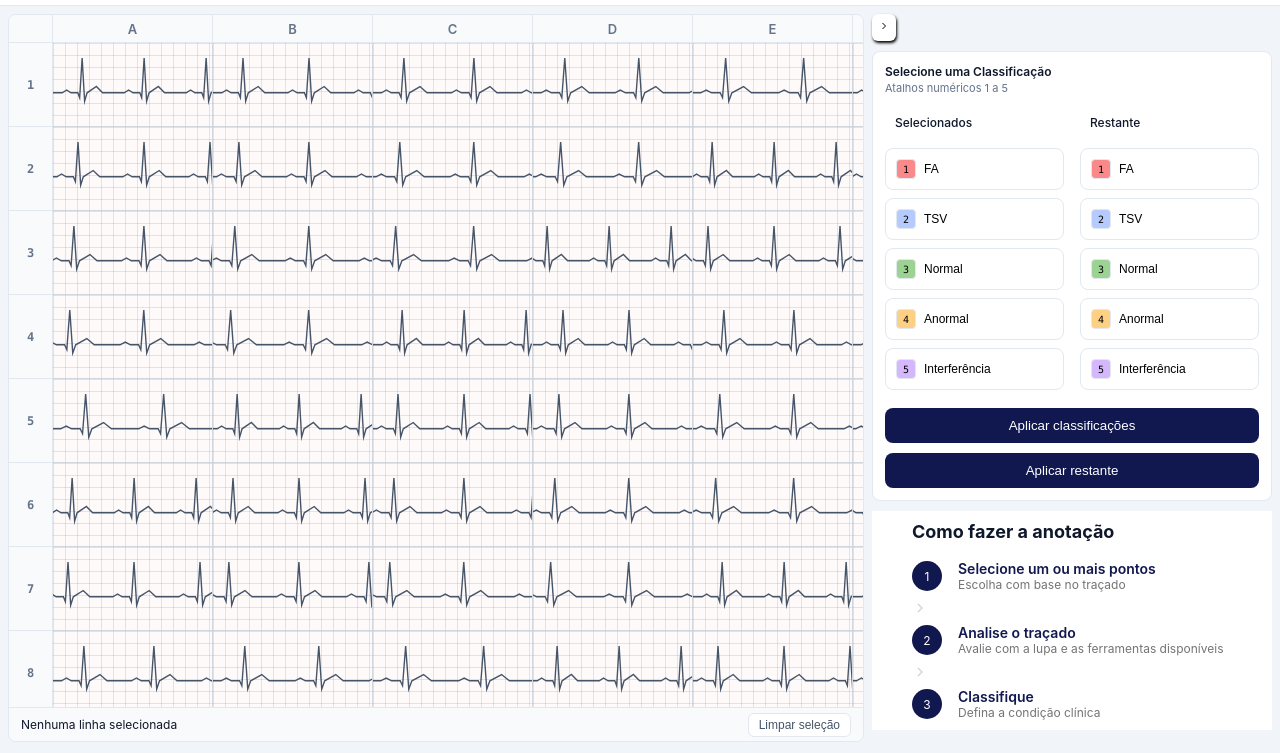
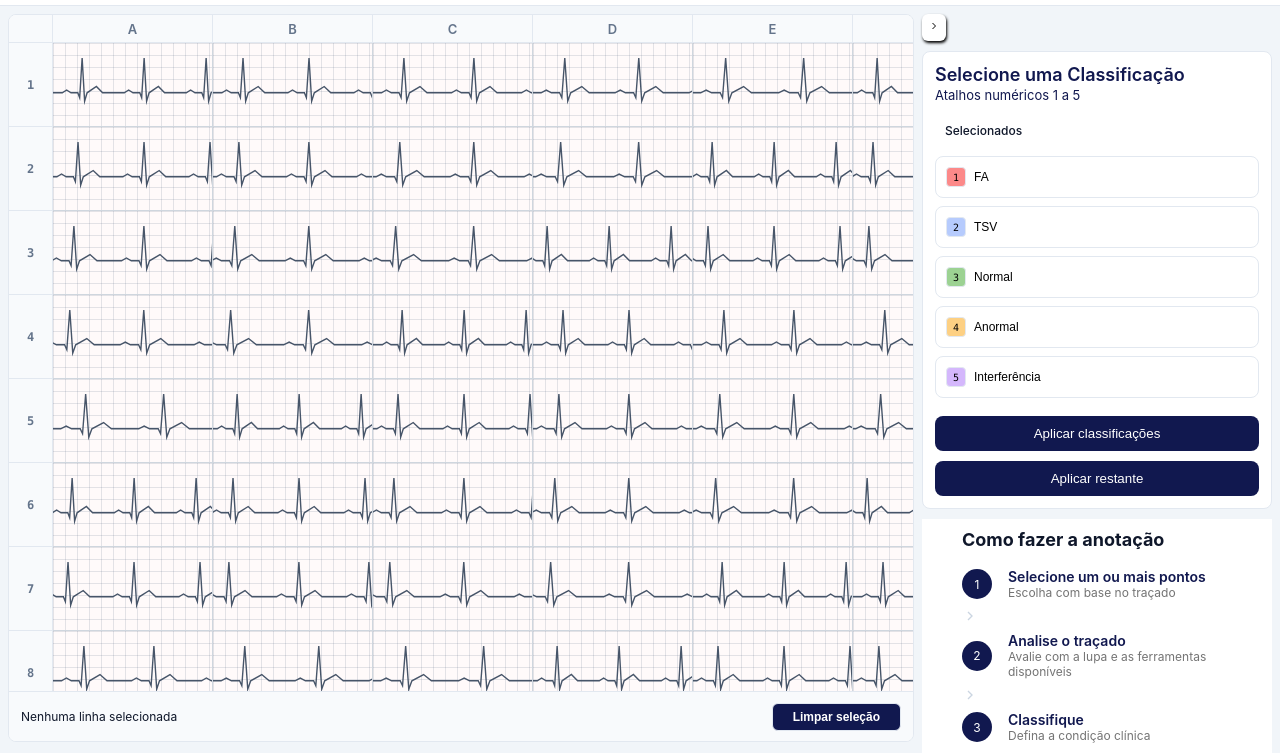
Before and after one commit to getulio-souza/ecg-screen-, a plain HTML site: page index.html in a window 1280 px wide. Shown: the part 50-803 px from the top of the page. Drawn offline with Linux system fonts and the light colour scheme.

Commit message:
feat: update layout to make it better to work on annotations

```diff
--- a/index.html
+++ b/index.html
@@ -63,58 +63,6 @@
       </div>
     </header>
 
-    <!-- PROCESS STEP BAR -->
-    <!-- <div class="steps-bar">
-      <div class="steps-container">
-        <div class="step-item">
-          <span class="step-badge">1</span>
-          <div>
-            <div class="step-title">Selecione um ou mais pontos</div>
-            <div class="step-subtitle">Escolha com base no traçado</div>
-          </div>
-        </div>
-        <div class="next-step">></div>
-        <svg
-          width="16"
-          height="16"
-          viewBox="0 0 24 24"
-          fill="none"
-          stroke="#cbd5e1"
-          stroke-width="2"
-        >
-          <polyline points="9 18 15 12 9 6" />
-        </svg>
-        <div class="step-item step-active">
-          <span class="step-badge">2</span>
-          <div>
-            <div class="step-title">Analise o traçado</div>
-            <div class="step-subtitle">
-              Avalie com a lupa e as ferramentas disponíveis
-            </div>
-          </div>
-        </div>
-        <div class="next-step">></div>
-        <svg
-          width="16"
-          height="16"
-          viewBox="0 0 24 24"
-          fill="none"
-          stroke="#cbd5e1"
-          stroke-width="2"
-        >
-          <polyline points="9 18 15 12 9 6" />
-        </svg>
-        <div class="step-item">
-          <span class="step-badge">3</span>
-          <div>
-            <div class="step-title">Classifique</div>
-            <div class="step-subtitle">Defina a condição clínica</div>
-          </div>
-        </div>
-      </div>
-      <div style="width: 288px"></div>
-    </div> -->
-
     <!-- MAIN WORKSPACE -->
     <div class="workspace">
       <!-- CENTER DISPLAY AREA -->
@@ -166,7 +114,7 @@
           </div>
           <div class="statusbar">
             <span class="list" id="statusText">Nenhuma linha selecionada</span>
-            <button onclick="onClearSelection()" class="btn" id="clearBtn">Limpar seleção</button>
+            <button onclick="onClearSelection()" id="clearBtn">Limpar seleção</button>
           </div>
         </div>
       </main>
@@ -195,7 +143,7 @@
         <!-- coluna da direita -->
         <aside id="rightSidebar" class="sidebar">
           <div class="card card-flex">
-            <div class="card-title">Selecione uma Classificação</div>
+            <h2 class="card-title">Selecione uma Classificação</h2>
             <div class="card-desc">Atalhos numéricos 1 a 5</div>
 
             <!-- Cabeçalho -->
@@ -207,13 +155,13 @@
               >
                 <div></span>Selecionados</div>
               </label>
-              <label
+              <!-- <label
                 style="border: none;"
                 class="class-opt class-opt-fa"
                 onclick="selectOption(this)"
               >
                 <div></span>Restante</div>
-              </label>
+              </label> -->
             </div>
 
             <div style="display: flex; gap: 1rem">
@@ -223,12 +171,12 @@
               >
                 <div><span class="opt-key opt-key-fa">1</span>FA</div>
               </button>
-              <button
+              <!-- <button
                 class="class-opt class-opt-fa"
                 onclick="selectOption(this)"
               >
                 <div><span class="opt-key opt-key-fa">1</span>FA</div>
-              </button>
+              </button> -->
             </div>
 
             <div style="display: flex; gap: 1rem">
@@ -238,14 +186,14 @@
               >
                 <div><span class="opt-key opt-key-tsv">2</span>TSV</div>
               </button>
-              <button
+              <!-- <button
                 class="class-opt class-opt-tsv"
                 onclick="selectOption(this)"
               >
                 <div>
                   <span class="opt-key opt-key-tsv">2</span>TSV
                 </div>
-              </button>
+              </button> -->
             </div>
 
             <div style="display: flex; gap: 1rem">
@@ -255,14 +203,14 @@
               >
                 <div><span class="opt-key opt-key-normal">3</span>Normal</div>
               </button>
-              <button
+              <!-- <button
                 class="class-opt class-opt-normal"
                 onclick="selectOption(this)"
               >
                 <div>
                   <span class="opt-key opt-key-normal">3</span>Normal
                 </div>
-              </button>
+              </button> -->
             </div>
 
             <div style="display: flex; gap: 1rem">
@@ -272,14 +220,14 @@
               >
                 <div><span class="opt-key opt-key-anormal">4</span>Anormal</div>
               </button>
-              <button
+              <!-- <button
                 class="class-opt class-opt-anormal"
                 onclick="selectOption(this)"
               >
                 <div>
                   <span class="opt-key opt-key-anormal">4</span>Anormal
                 </div>
-              </button>
+              </button> -->
             </div>
 
             <div style="display: flex; gap: 1rem">
@@ -291,7 +239,7 @@
                   <span class="opt-key opt-key-noise">5</span>Interferência
                 </div>
               </button>
-              <button
+              <!-- <button
                 class="class-opt class-opt-noise"
                 onclick="selectOption(this)"
               >
@@ -299,7 +247,7 @@
                   <span class="opt-key opt-key-noise">5</span>Interferência
 
                 </div>
-              </button>
+              </button> -->
             </div>
               <!-- button para aplicar classificacoes -->
               <div>
@@ -309,9 +257,8 @@
                 <button id="aplicarRestante" onclick="applyRemaining()" class="btn-action">Aplicar restante</button>
               </div>
           </div>
-        </aside>
 
-        <div class="steps-bar">
+          <div class="steps-bar">
           <div class="steps-container">
             <h2>Como fazer a anotação</h2>
             <div class="step-item">
@@ -360,8 +307,7 @@
             </div>
             <div style="width: 288px"></div>
           </div>
-
-
+        </aside>
             </section>
           </div>
           <script src="script.js"></script>
--- a/styles.css
+++ b/styles.css
@@ -56,7 +56,7 @@ body {
 /* ===== Layout: grid à esquerda, classificação à direita ===== */
 .workspace { flex: 1; min-height: 0; display: flex; gap: 8px; padding: 8px; }
 .main-panel { flex: 1; min-width: 0; display: flex; }
-.sidebar { width: 400px; flex-shrink: 0; }
+.sidebar { width: 350px; flex-shrink: 0; }
 
 .viewer {
   flex: 1;
@@ -176,7 +176,7 @@ body {
 
 /* ===== Barra de status ===== */
 .statusbar {
-  height: 34px; flex-shrink: 0;
+  height: 50px; flex-shrink: 0;
   border-top: 1px solid var(--border-color);
   background: #f8fafc;
   padding: 0 12px;
@@ -197,8 +197,8 @@ body {
 
 /* ===== Classificação ===== */
 .card { background: var(--bg-card); border: 1px solid var(--border-color); border-radius: 8px; padding: 12px; }
-.card-title { font-weight: 600; margin-bottom: 2px; }
-.card-desc { font-size: 11px; color: var(--text-muted); margin-bottom: 10px; }
+.card-title { font-weight: 600; margin-bottom: 2px; color: #11184F; font-weight: 600; }
+.card-desc { font-size: 13px; color: var(--text-muted); margin-bottom: 10px; color: #11184F; }
 
 .class-opt {
   width: 100%; padding: 10px; margin-bottom: 8px;
@@ -494,3 +494,20 @@ body {
   color: #0284c7;
   border-color: #0284c7;
 }
+
+#clearBtn{
+    background: #11184F;
+    border: 1px solid var(--border-color);
+    padding: 4px 10px;
+    border-radius: 6px;
+    font-size: 12px;
+    color: white;
+    cursor: pointer;
+    font-weight: 600;
+    padding: 6px 20px;
+    transition: .5s;
+}
+
+#clearBtn:hover{
+    opacity: 0.8;
+}
```
